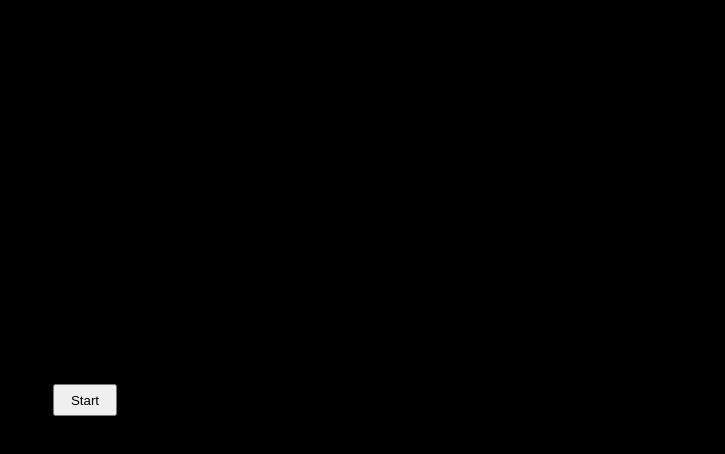
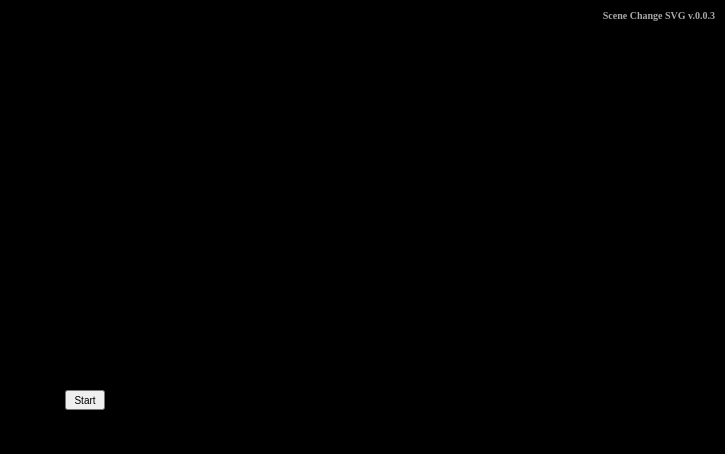
Before and after one commit to Needrent/sceneChange-svg, a plain HTML site: page index.html in a window 1280 px wide. Shown: the whole page, without its empty margins (555-1280 px from the left). Drawn offline with Linux system fonts and the light colour scheme.

Commit message:
added version indicator for refs

```diff
--- a/index.html
+++ b/index.html
@@ -8,6 +8,7 @@
     <title>Scene Change SVG</title>
 </head>
 <body>
+    <h1>Scene Change SVG v.0.0.3</h1>
     <div class="loadScreen">
         <button data-start="startAnimation">Start</button>
     </div>
--- a/style.css
+++ b/style.css
@@ -1,6 +1,16 @@
 *{
     margin: 0;
     padding: 0;
+    font-size: 10px;
+}
+h1{
+    font-size: 1rem;
+    position: absolute;
+    top: 1rem;
+    right: 1rem;
+    color: darkgray;
+    z-index: 9999;
+
 }
 main svg{
     max-width: 500px;
@@ -19,7 +29,7 @@ main{
     display: flex;
     justify-content: center;
     position: absolute;
-    z-index: 9999;
+    z-index: 9000;
     background: black;
     top: 0;
     left: 0;
```
